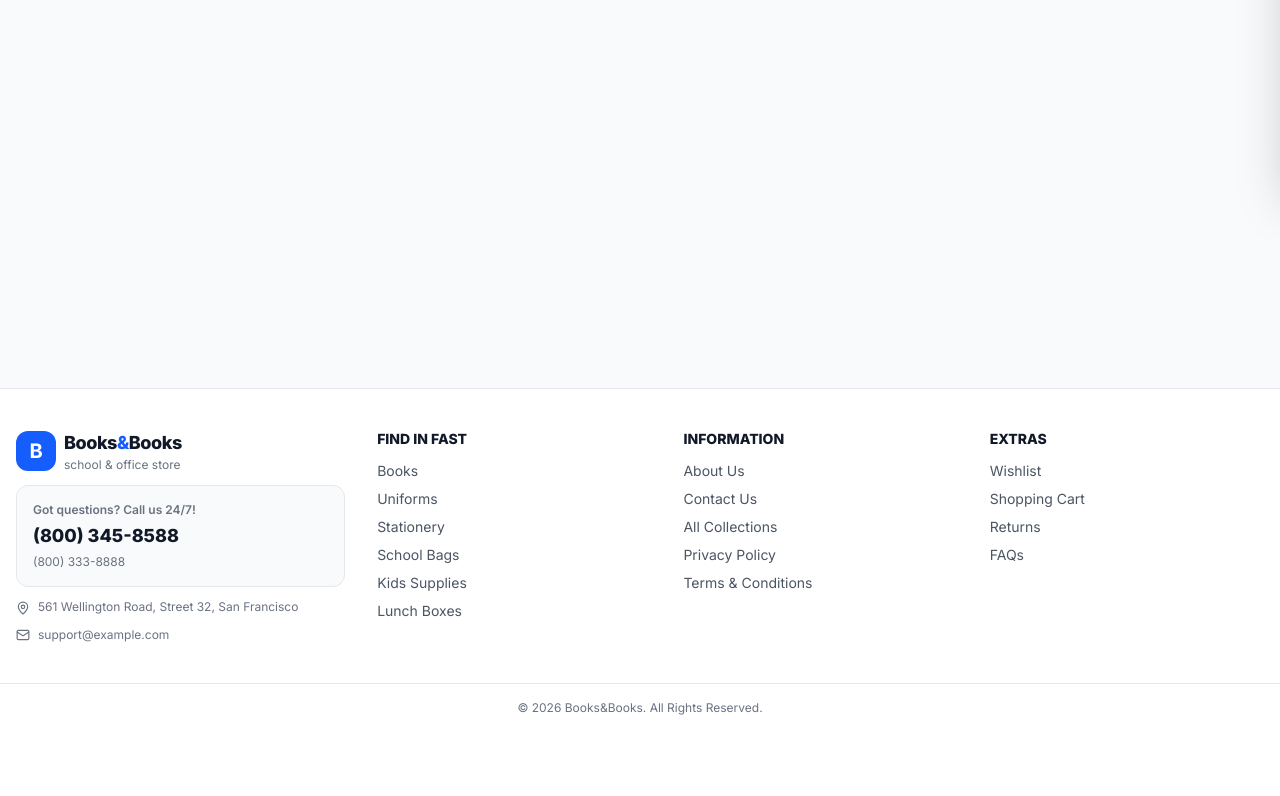
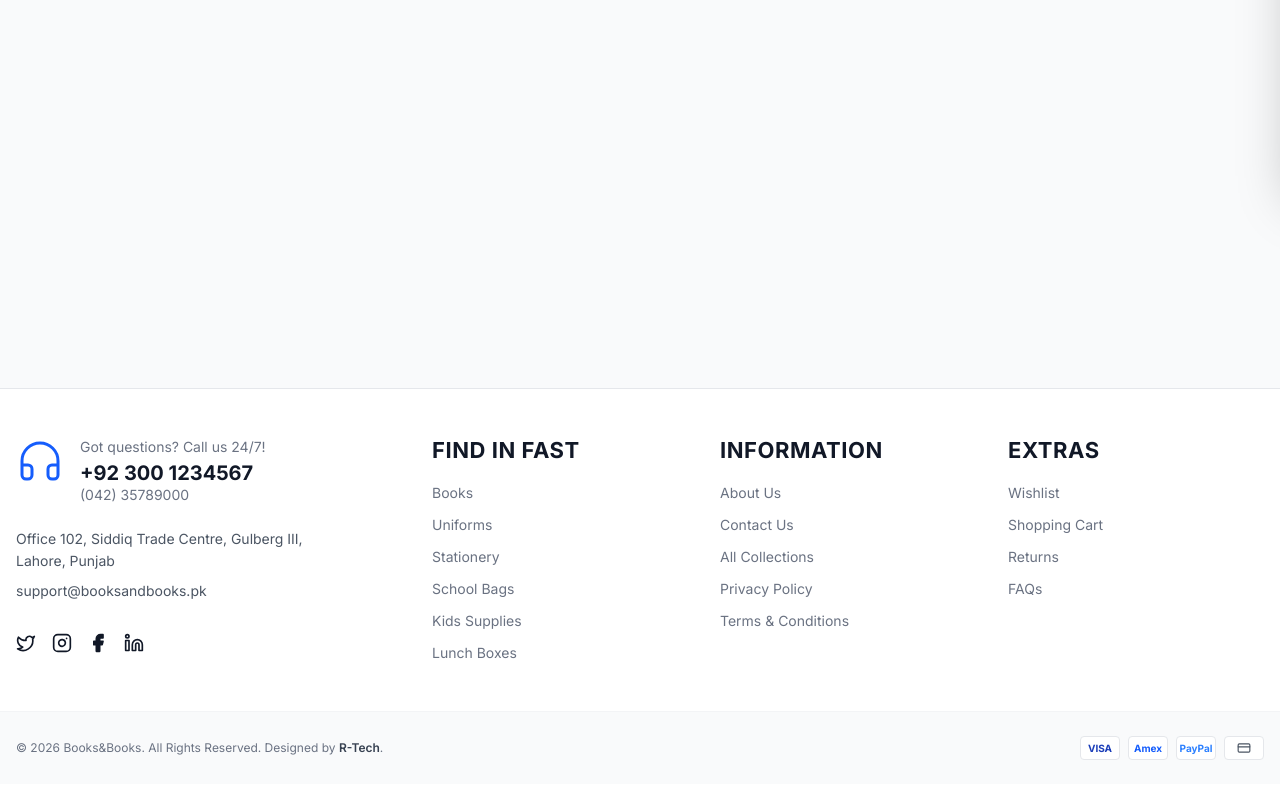
Before and after one commit to JaiKumarSuther/books-books, a Next.js app: page /products/accessories in a window 1280 px wide. Shown: the part 612-1408 px from the top of the page. Before the commit the page ends 1344 px from the top, so only its background shows below. Built offline with nearby package versions, Linux system fonts and the light colour scheme.

Commit message:
fixed header and footer

```diff
--- a/app/components/Footer.tsx
+++ b/app/components/Footer.tsx
@@ -1,45 +1,57 @@
 "use client";
 
 import Link from "next/link";
-import { Mail, Phone, MapPin } from "lucide-react";
+import {
+    Mail, MapPin, Headphones,
+    Facebook, Twitter, Instagram, Linkedin,
+    CreditCard, Wallet
+} from "lucide-react";
 
 export default function Footer() {
     return (
-        <footer className="border-t border-gray-200 bg-white">
-            <div className="mx-auto grid max-w-[1280px] gap-8 px-4 py-10 md:grid-cols-[1.2fr_1fr_1fr_1fr]">
-                <div className="space-y-3">
-                    <div className="flex items-center gap-2">
-                        <div className="h-10 w-10 rounded-xl bg-blue-600 flex items-center justify-center text-white font-bold text-xl">B</div>
-                        <div className="leading-tight">
-                            <p className="text-lg font-extrabold tracking-tight">
-                                Books<span className="text-blue-600">&amp;</span>Books
-                            </p>
-                            <p className="text-xs text-gray-500">school &amp; office store</p>
+        <footer className="border-t border-gray-200 bg-white pt-12 pb-6">
+            <div className="mx-auto grid max-w-[1600px] gap-8 px-4 md:grid-cols-[1.5fr_1fr_1fr_1fr]">
+                {/* Contact Column */}
+                <div className="space-y-6">
+                    {/* Headset Block */}
+                    <div className="flex items-start gap-4">
+                        <div className="rounded-full p-0 text-blue-600">
+                            <Headphones size={48} strokeWidth={1.5} />
+                        </div>
+                        <div>
+                            <p className="text-sm text-gray-500 mb-1">Got questions? Call us 24/7!</p>
+                            <p className="text-xl font-bold text-gray-900 leading-tight">+92 300 1234567</p>
+                            <p className="text-sm text-gray-500 leading-tight">(042) 35789000</p>
                         </div>
                     </div>
 
-                    <div className="mt-3 rounded-xl border border-gray-200 bg-gray-50 p-4">
-                        <p className="text-xs font-semibold text-gray-500">Got questions? Call us 24/7!</p>
-                        <p className="mt-1 text-lg font-extrabold text-gray-900">(800) 345-8588</p>
-                        <p className="mt-1 text-xs text-gray-500">(800) 333-8888</p>
+                    {/* Address Block */}
+                    <div className="space-y-2 mt-4">
+                        <p className="text-sm text-gray-600 leading-relaxed max-w-[300px]">
+                            Office 102, Siddiq Trade Centre, Gulberg III, Lahore, Punjab
+                        </p>
+                        <p className="text-sm text-gray-600 hover:text-blue-600 cursor-pointer transition-colors">
+                            support@booksandbooks.pk
+                        </p>
                     </div>
 
-                    <div className="flex items-start gap-2 text-xs text-gray-500">
-                        <MapPin size={14} className="mt-0.5 shrink-0" />
-                        <span>561 Wellington Road, Street 32, San Francisco</span>
-                    </div>
-                    <div className="flex items-center gap-2 text-xs text-gray-500">
-                        <Mail size={14} />
-                        <span>support@example.com</span>
+                    {/* Social Icons */}
+                    <div className="flex items-center gap-4 pt-2">
+                        {[Twitter, Instagram, Facebook, Linkedin].map((Icon, idx) => (
+                            <button key={idx} className="text-gray-900 transition-colors hover:text-blue-600">
+                                <Icon size={20} fill={idx === 2 ? "currentColor" : "none"} />
+                            </button>
+                        ))}
                     </div>
                 </div>
 
+                {/* Find in Fast */}
                 <div>
-                    <p className="text-sm font-extrabold text-gray-900">FIND IN FAST</p>
-                    <ul className="mt-3 space-y-2 text-sm text-gray-600">
+                    <h3 className="text-sm font-bold text-gray-900 uppercase tracking-wide mb-5">Find In Fast</h3>
+                    <ul className="space-y-3 text-sm text-gray-500">
                         {["Books", "Uniforms", "Stationery", "School Bags", "Kids Supplies", "Lunch Boxes"].map((x) => (
                             <li key={x}>
-                                <Link href="/products" className="hover:text-blue-600">
+                                <Link href="/products" className="hover:text-blue-600 transition-colors">
                                     {x}
                                 </Link>
                             </li>
@@ -47,12 +59,13 @@ export default function Footer() {
                     </ul>
                 </div>
 
+                {/* Information */}
                 <div>
-                    <p className="text-sm font-extrabold text-gray-900">INFORMATION</p>
-                    <ul className="mt-3 space-y-2 text-sm text-gray-600">
+                    <h3 className="text-sm font-bold text-gray-900 uppercase tracking-wide mb-5">Information</h3>
+                    <ul className="space-y-3 text-sm text-gray-500">
                         {["About Us", "Contact Us", "All Collections", "Privacy Policy", "Terms & Conditions"].map((x) => (
                             <li key={x}>
-                                <Link href="/about" className="hover:text-blue-600">
+                                <Link href="/about" className="hover:text-blue-600 transition-colors">
                                     {x}
                                 </Link>
                             </li>
@@ -60,12 +73,13 @@ export default function Footer() {
                     </ul>
                 </div>
 
+                {/* Extras */}
                 <div>
-                    <p className="text-sm font-extrabold text-gray-900">EXTRAS</p>
-                    <ul className="mt-3 space-y-2 text-sm text-gray-600">
+                    <h3 className="text-sm font-bold text-gray-900 uppercase tracking-wide mb-5">Extras</h3>
+                    <ul className="space-y-3 text-sm text-gray-500">
                         {["Wishlist", "Shopping Cart", "Returns", "FAQs"].map((x) => (
                             <li key={x}>
-                                <Link href="/help" className="hover:text-blue-600">
+                                <Link href="/help" className="hover:text-blue-600 transition-colors">
                                     {x}
                                 </Link>
                             </li>
@@ -74,9 +88,20 @@ export default function Footer() {
                 </div>
             </div>
 
-            <div className="border-t border-gray-200 py-4">
-                <div className="mx-auto max-w-[1280px] px-4 text-center text-xs text-gray-500">
-                    © {new Date().getFullYear()} Books&amp;Books. All Rights Reserved.
+            {/* Bottom Bar */}
+            <div className="mt-12 border-t border-gray-100 bg-gray-50 py-6">
+                <div className="mx-auto max-w-[1600px] px-4 flex flex-col md:flex-row items-center justify-between gap-4">
+                    <p className="text-xs text-gray-500">
+                        © {new Date().getFullYear()} Books&Books. All Rights Reserved. Designed by <span className="text-gray-700 font-semibold">R-Tech</span>.
+                    </p>
+
+                    {/* Payment Icons Placeholder */}
+                    <div className="flex items-center gap-2">
+                        <div className="h-6 w-10 bg-white border border-gray-200 rounded flex items-center justify-center text-[10px] font-bold text-blue-800">VISA</div>
+                        <div className="h-6 w-10 bg-white border border-gray-200 rounded flex items-center justify-center text-[10px] font-bold text-blue-600">Amex</div>
+                        <div className="h-6 w-10 bg-white border border-gray-200 rounded flex items-center justify-center text-[10px] font-bold text-blue-500">PayPal</div>
+                        <div className="h-6 w-10 bg-white border border-gray-200 rounded flex items-center justify-center"><CreditCard size={14} className="text-gray-600" /></div>
+                    </div>
                 </div>
             </div>
         </footer>
--- a/app/components/Header.tsx
+++ b/app/components/Header.tsx
@@ -75,7 +75,7 @@ export default function Header() {
 
             {/* TOP THIN BAR */}
             <div className="border-b border-gray-200 bg-white relative z-30">
-                <div className="mx-auto flex max-w-[1280px] items-center justify-between px-4 py-2 text-xs text-gray-600">
+                <div className="mx-auto flex max-w-[1600px] items-center justify-between px-4 py-2 text-xs text-gray-600">
                     <p className="hidden sm:block">
                         FREE delivery &amp; 40% Discount for first 3 orders! Place your 1st order in.
                     </p>
@@ -118,7 +118,7 @@ export default function Header() {
 
             {/* HEADER */}
             <header className="bg-white sticky top-0 z-20 shadow-sm">
-                <div className="mx-auto max-w-[1280px] px-4 py-5">
+                <div className="mx-auto max-w-[1600px] px-4 py-5">
                     <div className="flex flex-col gap-4 lg:flex-row lg:items-center lg:justify-between">
                         {/* Logo */}
                         <div className="flex items-center justify-between gap-4">
--- a/app/page.tsx
+++ b/app/page.tsx
@@ -132,7 +132,7 @@ export default function Home() {
     <div className="min-h-screen bg-gray-50 text-gray-900 font-sans">
 
       {/* MAIN CONTAINER */}
-      <div className="mx-auto max-w-[1320px] px-4 py-6">
+      <div className="mx-auto max-w-[1600px] px-4 py-6">
         <div className="grid grid-cols-1 lg:grid-cols-[280px_1fr] gap-6">
 
           {/* --- LEFT SIDEBAR (Desktop) --- */}
```
